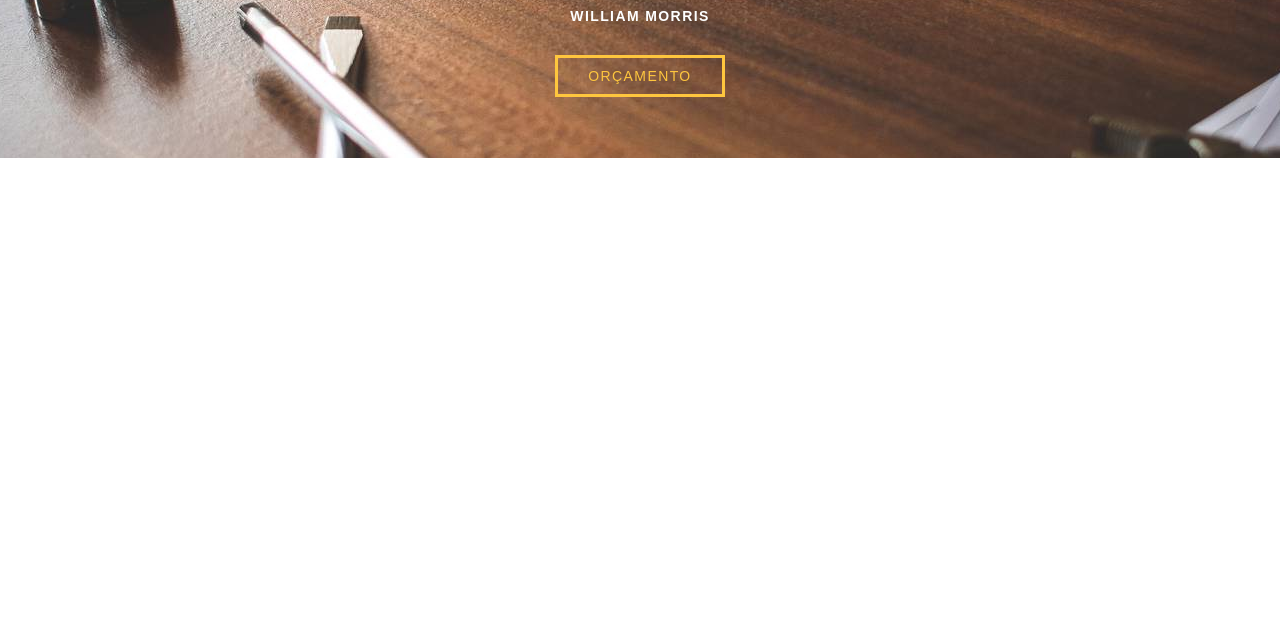
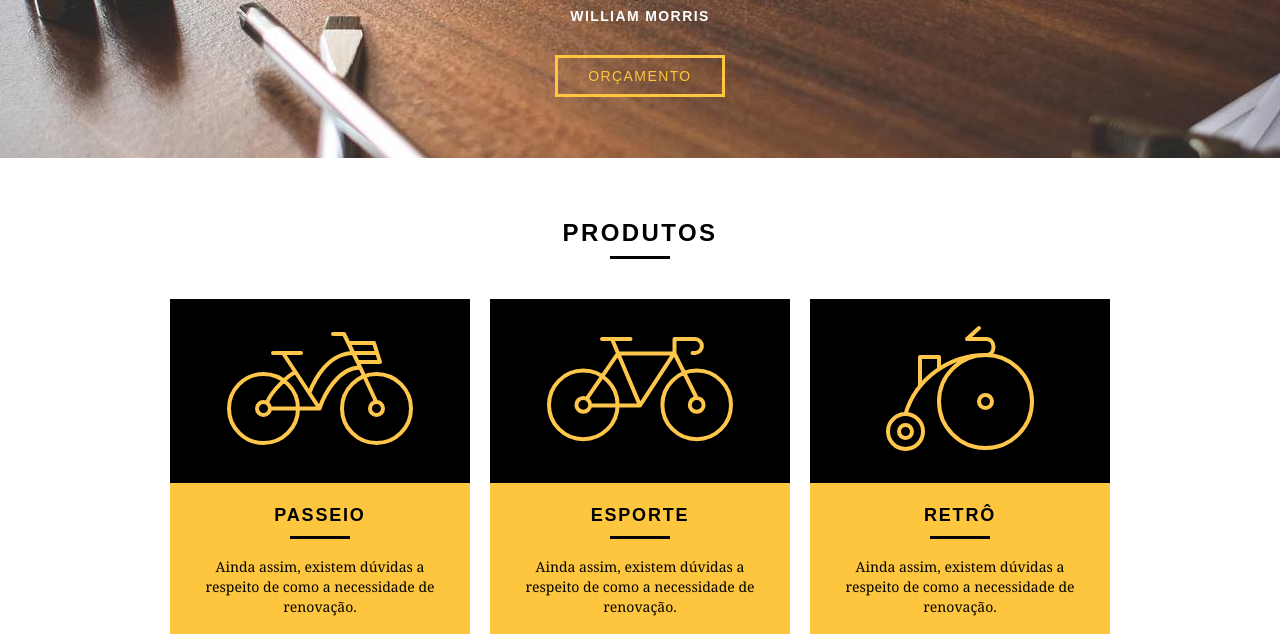
Before and after one commit to lucalves/bikcraft-website, a plain HTML site: page index.html in a window 1280 px wide. Shown: the part 318-952 px from the top of the page. Before the commit the page ends 800 px from the top, so only its background shows below. Drawn offline with Linux system fonts and the light colour scheme.

Commit message:
Adding produtos section

```diff
--- a/css/style.css
+++ b/css/style.css
@@ -25,6 +25,31 @@ p {
   border-color: #fff;
 }
 
+.btn.btn-preto:hover {
+  color: #000;
+  border-color: #000;
+}
+
+.subtitulo {
+  font-weight: bold;
+  line-height: 30px;
+  font-size: 24px;
+  letter-spacing: .1em;
+  color: #000;
+  text-transform: uppercase;
+  text-align: center;
+  margin-bottom: 40px;
+}
+
+.subtitulo:after {
+  content: "";
+  display: block;
+  width: 60px;
+  height: 3px;
+  background: #000;
+  margin: 8px auto;
+}
+
 /* Header */
 
 .header {
@@ -33,6 +58,7 @@ p {
   width: 100%;
   background: #fec63e;
   padding: 15px 0;
+  z-index: 10;
 }
 
 .header_menu {
@@ -104,3 +130,51 @@ p {
   font-size: 14px;
   letter-spacing: .1em;
 }
+
+/* Produtos */
+
+.produtos {
+  padding: 60px 0;
+}
+
+.produtos_lista li {
+  background: #fec63e;
+  text-align: center;
+}
+
+.produtos_lista li h3 {
+  font-weight: bold;
+  font-size: 18px;
+  line-height: 25px;
+  text-transform: uppercase;
+  letter-spacing: .1em;
+  margin-top: 20px;
+}
+
+.produtos_lista li h3:after {
+  content: "";
+  display: block;
+  width: 60px;
+  height: 3px;
+  background: #000;
+  margin: 8px auto;
+}
+
+.produtos_lista li p {
+  padding: 10px 20px 20px 20px;
+}
+
+.produtos_icone {
+  background: #000;
+  padding: 20px;
+}
+
+.call {
+  padding-top: 40px;
+  text-align: center;
+  clear: both;
+}
+
+.call p {
+  margin-bottom: 20px;
+}
--- a/index.html
+++ b/index.html
@@ -40,5 +40,42 @@
     </div>
   </section>
 
+  <section class="produtos container">
+    <h2 class="subtitulo">Produtos</h2>
+    <ul class="produtos_lista">
+
+      <li class="grid-1-3">
+        <div class="produtos_icone">
+          <img src="img/produtos/passeio.svg" alt="Bikcraft Passeio">
+        </div>
+        <h3>Passeio</h3>
+        <p>Ainda assim, existem dúvidas a respeito de como a necessidade de renovação.</p>
+      </li>
+
+      <li class="grid-1-3">
+        <div class="produtos_icone">
+          <img src="img/produtos/esporte.svg" alt="Bikcraft Passeio">
+        </div>
+        <h3>Esporte</h3>
+        <p>Ainda assim, existem dúvidas a respeito de como a necessidade de renovação.</p>
+      </li>
+
+      <li class="grid-1-3">
+        <div class="produtos_icone">
+          <img src="img/produtos/retro.svg" alt="Bikcraft Passeio">
+        </div>
+        <h3>Retrô</h3>
+        <p>Ainda assim, existem dúvidas a respeito de como a necessidade de renovação.</p>
+      </li>
+
+    </ul>
+
+    <div class="call">
+      <p>clique aqui e veja os detalhes dos produtos</p>
+      <a href="produtos.html" class="btn btn-preto">Produtos</a>
+    </div>
+
+  </section>
+
   </body>
 </html>
```
